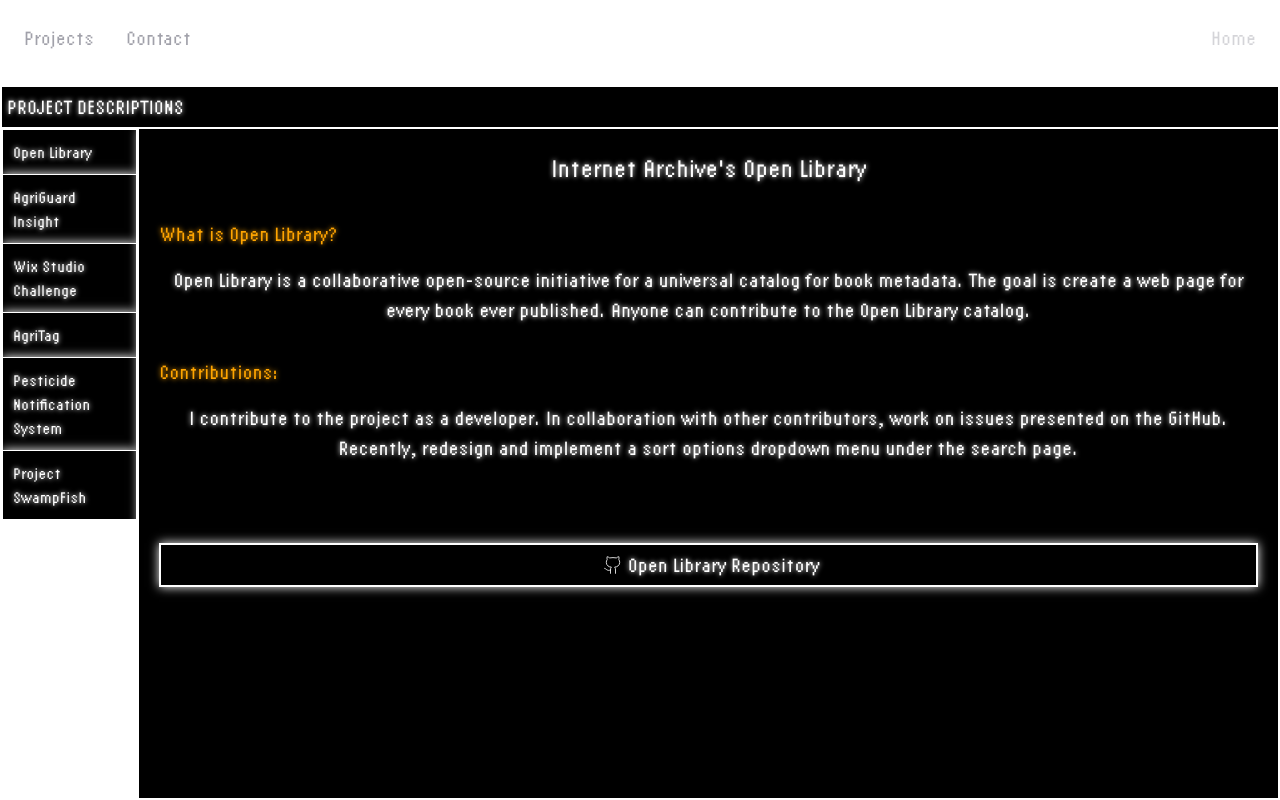
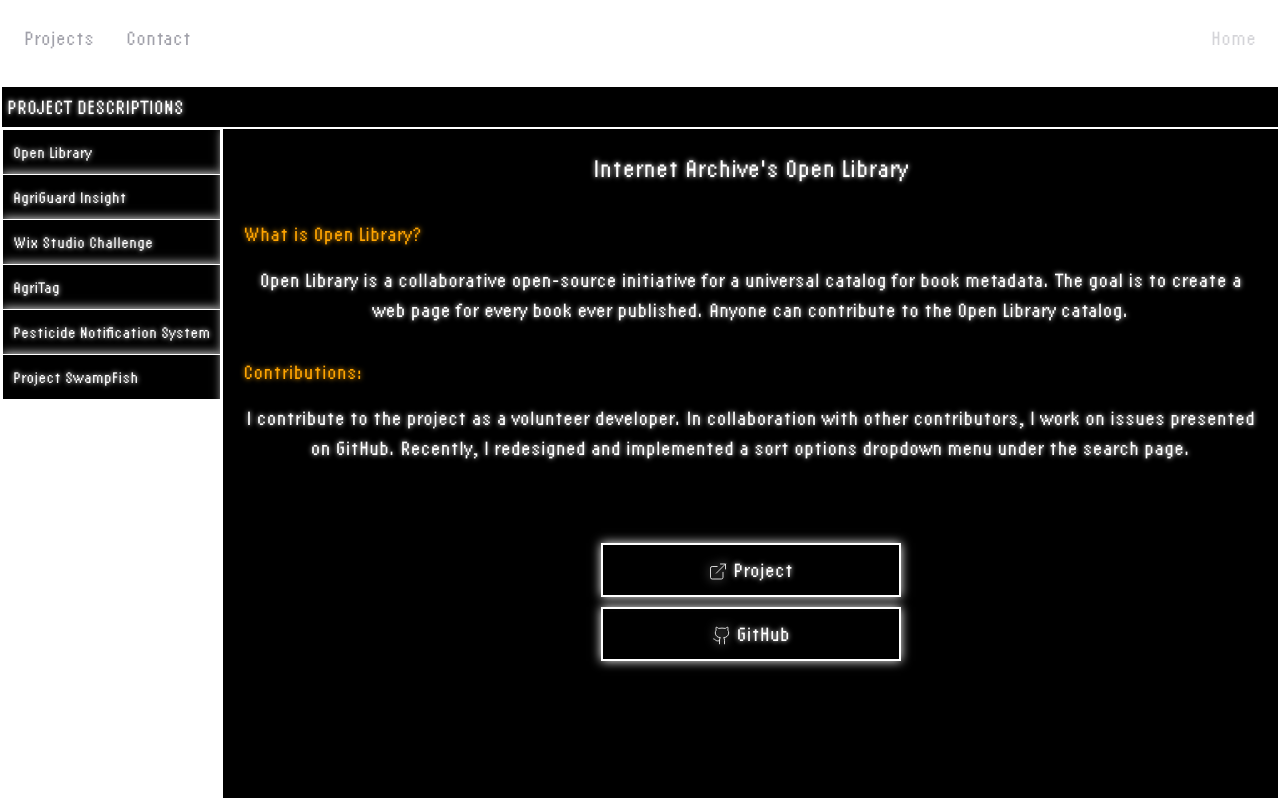
Before and after one commit to aarasawa/aarasawa.dev, a Next.js app: page /projects in a window 1280 px wide. Both pictures are taken after a click on the button "Open Library". Built offline with nearby package versions, Linux system fonts and the light colour scheme.

Commit message:
Added project descriptions and buttons that link to the projects

```diff
--- a/app/components/ProjectPage/ProjectDescriptions.module.css
+++ b/app/components/ProjectPage/ProjectDescriptions.module.css
@@ -1,43 +1,52 @@
-.centered {
+.innerTabContent {
+  position: relative;
+  padding-bottom: 60px;
+}
+
+.centeredTitle {
   font-size: 25px;
   text-align: center;
 }
 
-.descriptionSubtitle {
+.descriptionSubtitle, .contributionSubtitle {
   font-size: 20px;
   color: orange;
   text-shadow: 0 0 5px orange;
   margin-top: 2rem;
 }
 
-.contributionSubtitle {
-  font-size: 20px;
-  color: orange;
-  text-shadow: 0 0 5px orange;
-  margin-top: 2rem;
-}
-
-.description {
+.description, .contributionDescription {
   font-size: 20px;
   text-align: center;
   margin-top: 1rem;
 }
 
-.repo {
+.ghicon {
+  display: inline-flex;
+  width: 25px;
+  height: 25px;
+  padding-right: 5px;
+  filter: drop-shadow(0 0 5px white);
+  transition: filter 0.3s;
+}
+
+.buttonContainer {
+  text-align: center;
+  width: 100%;
+  margin-top: 5rem;
+}
+
+.centerButton {
   font-size: 20px;
-  display: flex;
-  justify-content: center;
-  align-items: center;
-  padding: 5px 15px;
+  color: white;
   border: 2px solid white;
-  margin-top: 5rem;
   transition: background-color 0.3s, color 0.3s, box-shadow 0.3s;
+  cursor: pointer;
   box-shadow: 0 0 10px white;
   text-shadow: 0 0 5px white;
+  padding: 10px 20px;
+  display: block;
+  width: 100%;
+  max-width: 300px;
+  margin: 10px auto;
 }
-
-.ghicon {
-  width: 20px;
-  height: 20px;
-  margin: 5px;
-}
--- a/app/components/ProjectPage/ProjectDescriptions.tsx
+++ b/app/components/ProjectPage/ProjectDescriptions.tsx
@@ -1,53 +1,89 @@
 import React from 'react';
-import Link from 'next/link';
-import { Github } from 'lucide-react';
+import ProjectSection from './ProjectSectionComponent';
 import styles from './ProjectDescriptions.module.css';
 
-export const OpenLib: React.FC = () => (
-  <div>
-    <h1 className={styles.centered}>Internet Archive's Open Library</h1>
-    <h3 className={styles.descriptionSubtitle}>What is Open Library?</h3>
-    <p className={styles.description}>
-      Open Library is a collaborative open-source initiative for a universal catalog for book metadata.
-      The goal is create a web page for every book ever published. Anyone can contribute to the Open Library catalog.
-    </p>
-    <h3 className={styles.contributionSubtitle}>Contributions:</h3>
-    <p className={styles.description}>
-      I contribute to the project as a developer. In collaboration with other contributors, work on issues presented on the GitHub.
-      Recently, redesign and implement a sort options dropdown menu under the search page.
-    </p>
-    <Link className={styles.repo} href='https://github.com/internetarchive/openlibrary'>
-      <Github className={styles.ghicon}/> Open Library Repository
-    </Link>
-  </div>
-)
+export const OpenLib: React.FC = () => {
+  return (
+    <ProjectSection
+      title="Internet Archive's Open Library"
+      descriptionSubtitle="What is Open Library?"
+      contributionSubtitle="Contributions:"
+      description="Open Library is a collaborative open-source initiative for a universal catalog for book metadata. The goal is to create a web page for every book ever published. Anyone can contribute to the Open Library catalog."
+      contribution="I contribute to the project as a volunteer developer. In collaboration with other contributors, I work on issues presented on GitHub. Recently, I redesigned and implemented a sort options dropdown menu under the search page."
+      projectLink="https://openlibrary.org"
+      repoLink="https://github.com/aarasawa/openlibrary"
+    />
+  );
+};
 
-export const AgriGuard: React.FC = () => (
-  <div>
-    <h1 className={styles.centered}>AgriGuard Insight</h1>
-  </div>
-);
+export const AgriGuard: React.FC = () => {
+  return (
+    <ProjectSection
+      title="AgriGuard Insight"
+      descriptionSubtitle="Concept"
+      contributionSubtitle="Purpose"
+      description="AgriGuard Insight is a project submitted to the Gemini API development competition hosted by Google. The contest surrounds creating a project with Gemini Generative AI as the driving piece for creating a new idea or project concept."
+      contribution="This project is still under development. The purpose is to use Gemini API to analyze datasets for pesticide applications to alert the general populace about where and when common pesticides are going to be applied in California."
+      projectLink="https://google.com"
+      repoLink="https://github.com/aarasawa/agriguard-insight"
+    />
+  );
+};
 
-export const PhotoFilm: React.FC = () => (
-  <div>
-    <h1 className={styles.centered}>PhotoFilm.dev</h1>
-  </div>
-)
+export const PhotoFilm: React.FC = () => {
+  return (
+    <ProjectSection
+      title="PhotoFilm.dev"
+      descriptionSubtitle="Purpose"
+      contributionSubtitle="Opinion on Wix Studio"
+      description="An entry to the Wix Studio development contest on dev.to for creating a concept e-commerce platform, highlighting accessibilty, ingenuity, and utilizing Wix APIs and components."
+      contribution="The website is not a fully-functioning due to some features locked behind a subscription paywall. However, I think that the tools that Wix provides are markedly more sophisticated than they were when I had used it before."
+      projectLink="https://aarasawa7.wixstudio.io/photofilm"
+      repoLink="https://github.com/aarasawa/wix-studio-challenge"
+    />
+  );
+};
 
-export const AgriTag: React.FC = () => (
-  <div>
-    <h1 className={styles.centered}>AgriTag</h1>
-  </div>
-);
+export const AgriTag: React.FC = () => {
+  return (
+    <ProjectSection
+      title="AgriTag"
+      descriptionSubtitle="Purpose"
+      contributionSubtitle="Goals"
+      description="Entry into the AWS Amplify Gen 2 development competition. The purpose was to use AWS Amplify Gen 2 workflows and processes to create a typescript application. I chose this concept because after completing my senior design project a professor asked if our endpoints were public. I thought it would be beneficial for the public to have access to it."
+      contribution="Create a public database for historical pesticide data displayed on a map of California. Users can query between a range of dates to see hotspots. This project is still under development."
+      projectLink="https://main.d2rw2a2tboa74s.amplifyapp.com/"
+      repoLink="https://github.com/aarasawa/agritag"
+    />
+  );
+};
 
-export const PesticideNOI: React.FC = () => (
-  <div>
-    <h1 className={styles.centered}>Pesticide Notification System</h1>
-  </div>
-);
 
-export const ProjectSwampfish: React.FC = () => (
-  <div>
-    <h1 className={styles.centered}>Project SwampFish</h1>
-  </div>
-);
+export const PesticideNOI: React.FC = () => {
+  return (
+    <ProjectSection
+      title="Pesticide Notification System"
+      descriptionSubtitle="Purpose"
+      contributionSubtitle="Results"
+      description="A proof-of-concept project to present to the California Department of Pesticide Regulation (CDPR) in persuasion for the release of real-time pesticide information. Our focus was a particularly harmful set of pesticides known as Restricted Materials that require applicants to file a Notice of Intent (NOI) to apply.
+                   Our system would track the CDPR database and notify users in real-time. We implemented over web, mobile, and a low-tech SMS text service."
+      contribution="Although our presentation was unfruitful, CDPR has started to create pilot county pesticide systems."
+      projectLink="https://pesticidenoi.netlify.app"
+      repoLink="https://github.com/judyz01/pesticide-notification-system"
+    />
+  );
+};
+
+export const ProjectSwampfish: React.FC = () => {
+  return (
+    <ProjectSection
+      title="Project SwampFish"
+      descriptionSubtitle="Description"
+      contributionSubtitle="Goals"
+      description="A repository of my attempts at various excursions into learning and participating in cybersecurity events."
+      contribution="No goals. For funsies. Always wanted to learn about hacking since I started using computers. May convert into a blog later."
+      projectLink="#"
+      repoLink="https://github.com/aarasawa/Project_SwampFish"
+    />
+  );
+};
--- /dev/null
+++ b/app/components/ProjectPage/ProjectSectionComponent.tsx
@@ -0,0 +1,57 @@
+import React from 'react';
+import { ExternalLink, GithubIcon } from 'lucide-react';
+import styles from './ProjectDescriptions.module.css';
+
+interface SectionComponentProps {
+  title: string;
+  descriptionSubtitle: string;
+  contributionSubtitle: string;
+  description: string;
+  contribution: string;
+  projectLink: string;
+  repoLink: string;
+}
+
+const ProjectSection: React.FC<SectionComponentProps> = ({
+  title,
+  descriptionSubtitle,
+  contributionSubtitle,
+  description,
+  contribution,
+  projectLink,
+  repoLink
+}) => {
+  const projectBtnClick = () => {
+    window.open(repoLink, '_blank');
+  };
+
+  const repoBtnClick = () => {
+    window.open(repoLink, '_blank');
+  }
+
+  return (
+    <div className={styles.innerTabContent}>
+      <h1 className={styles.centeredTitle}>{title}</h1>
+      <div className={styles.descriptionDiv}>
+        <h3 className={styles.descriptionSubtitle}>{descriptionSubtitle}</h3>
+        <p className={styles.description}>{description}</p>
+      </div>
+      <div className={styles.contributionDiv}>
+        <h3 className={styles.contributionSubtitle}>{contributionSubtitle}</h3>
+        <p className={styles.contributionDescription}>{contribution}</p>
+      </div>
+      <div className={styles.buttonContainer}>
+        <button className={styles.centerButton} onClick={projectBtnClick}>
+          <ExternalLink className={styles.ghicon}/>
+          Project
+        </button>
+        <button className={styles.centerButton} onClick={repoBtnClick}>
+          <GithubIcon className={styles.ghicon}/>
+          GitHub
+        </button>
+      </div>
+    </div>
+  );
+};
+
+export default ProjectSection;
--- a/app/components/ProjectPage/WebDosTabs/WebDosTabs.module.css
+++ b/app/components/ProjectPage/WebDosTabs/WebDosTabs.module.css
@@ -60,6 +60,7 @@
   box-shadow: 0 0 10px white;
   overflow-y: auto;
   max-height: 100%;
+  flex-shrink: 0;
 }
 
 .tabButton {
@@ -87,6 +88,9 @@
 .tabContent {
   flex-grow: 1;
   padding: 20px;
+  display: flex;
+  justify-content: center;
+  align-items: center;
   color: white;
   background-color: black;
   box-shadow: 0 0 10px white;
```
